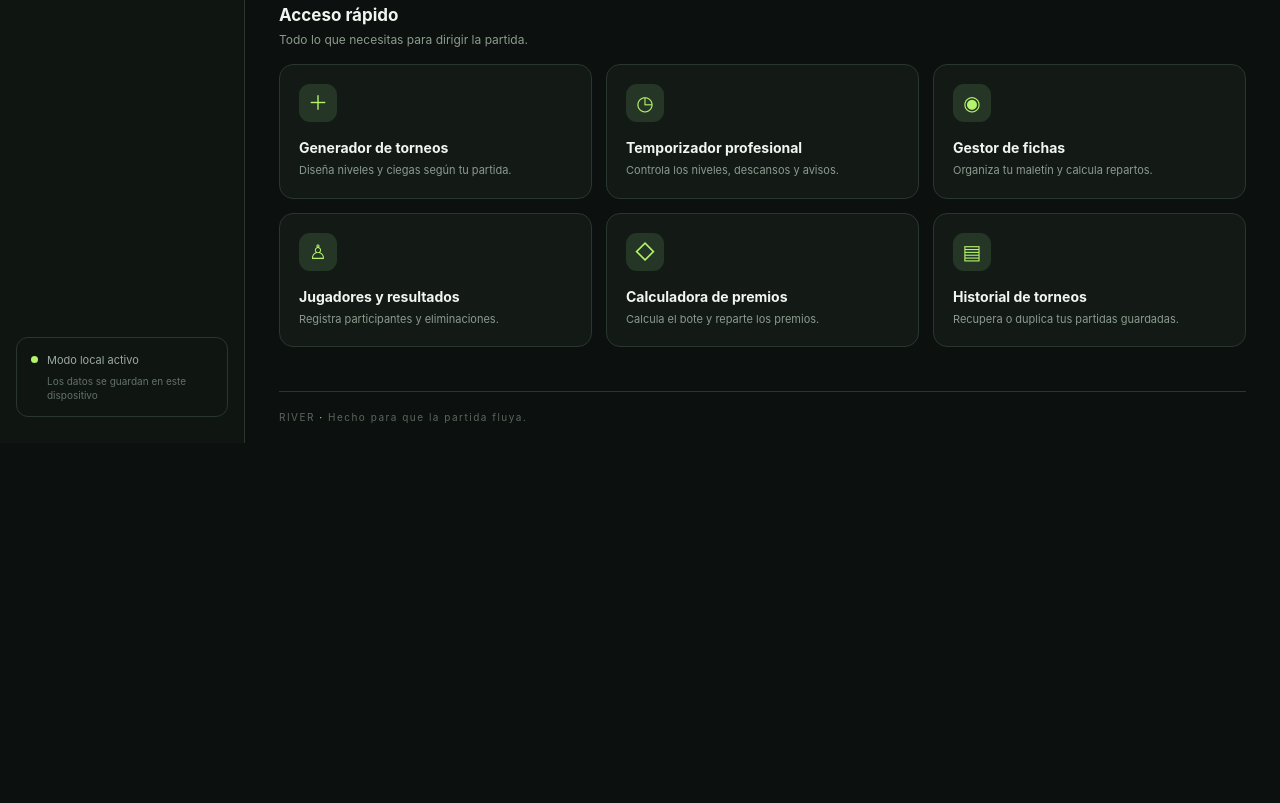
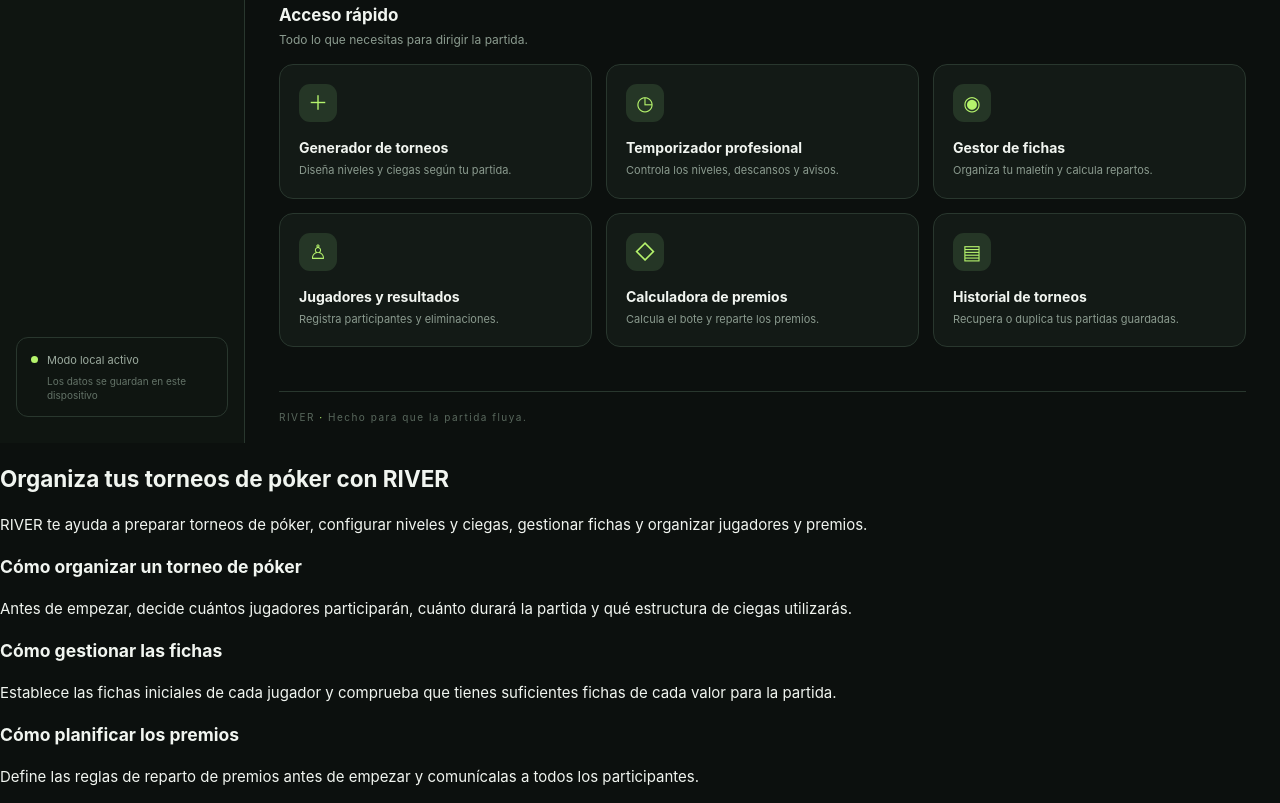
Before and after one commit to PATCU1000/River_Poker_Tournament_Manager, a plain HTML site: page index.html in a window 1280 px wide. Shown: the part 664-1467 px from the top of the page. Before the commit the page ends 1107 px from the top, so only its background shows below. Drawn offline with Linux system fonts and the light colour scheme.

Commit message:
Update index.html

```diff
--- a/index.html
+++ b/index.html
@@ -1,9 +1,16 @@
 <!doctype html>
 <html lang="es">
 <head>
-<meta charset="UTF-8"><meta name="viewport" content="width=device-width, initial-scale=1.0">
-<meta name="theme-color" content="#101512"><title>River — Poker Tournament Manager</title>
+<meta charset="UTF-8">
+<meta name="viewport" content="width=device-width, initial-scale=1.0">
+<meta name="theme-color" content="#101512">
+
+<title>RIVER | Organizador de Torneos de Póker</title>
+
+<meta name="description" content="Organiza tus torneos de póker con RIVER. Configura jugadores, duración, niveles, ciegas y fichas para planificar tus partidas fácilmente.">
+
 <link rel="stylesheet" href="styles.css">
+
 <meta name="google-site-verification" content="TAQ-K25aUsu1C1p9gPj65YEzaibd3KlwoMPan37DDv0" />
 </head>
 <body>
@@ -29,4 +36,15 @@
 </div>
 <div id="toast" class="toast" role="status"></div>
 <script src="app.js"></script>
-</body></html>
+<section class="seo-guide">
+  <h2>Organiza tus torneos de póker con RIVER</h2>
+  <p>RIVER te ayuda a preparar torneos de póker, configurar niveles y ciegas, gestionar fichas y organizar jugadores y premios.</p>
+  <h3>Cómo organizar un torneo de póker</h3>
+  <p>Antes de empezar, decide cuántos jugadores participarán, cuánto durará la partida y qué estructura de ciegas utilizarás.</p>
+  <h3>Cómo gestionar las fichas</h3>
+  <p>Establece las fichas iniciales de cada jugador y comprueba que tienes suficientes fichas de cada valor para la partida.</p>
+  <h3>Cómo planificar los premios</h3>
+  <p>Define las reglas de reparto de premios antes de empezar y comunícalas a todos los participantes.</p>
+</section>
+</body>
+</html>
```
